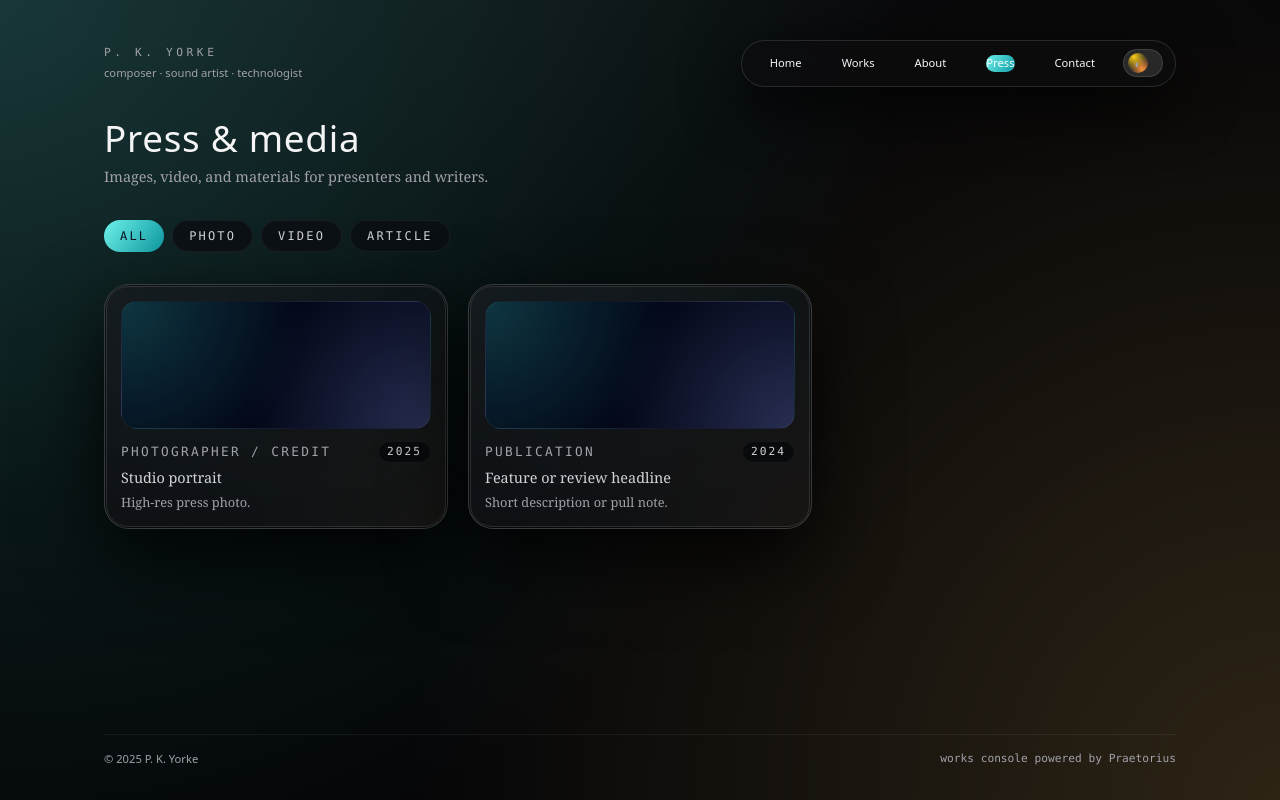
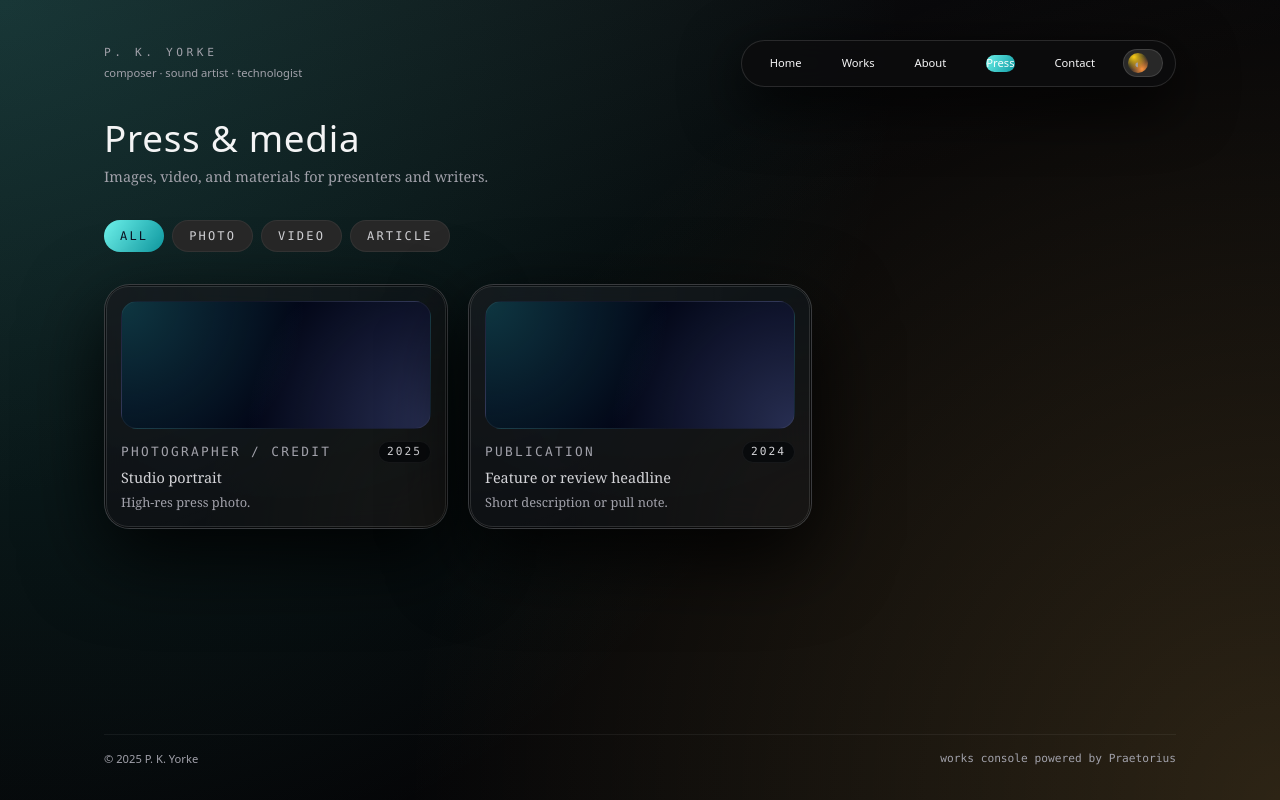
Before and after one commit to pkyorke/web, a React (Vite) app in the folder website/: page /press in a window 1280 px wide. Built offline with nearby package versions, Linux system fonts and the light colour scheme.

Commit message:
Update PressPage.tsx

```diff
--- a/website/src/pages/PressPage.tsx
+++ b/website/src/pages/PressPage.tsx
@@ -64,10 +64,11 @@ const PressPage: React.FC = () => {
                           "linear-gradient(120deg,var(--accent-soft),var(--accent-deep))",
                       }
                     : {
-                        backgroundColor: "rgba(12,16,20,0.9)",
+                        backgroundColor: "var(--bg-2)",
                         border: "1px solid var(--line-subtle)",
                       }
                 }
+
               >
                 {cat}
               </motion.button>
```
